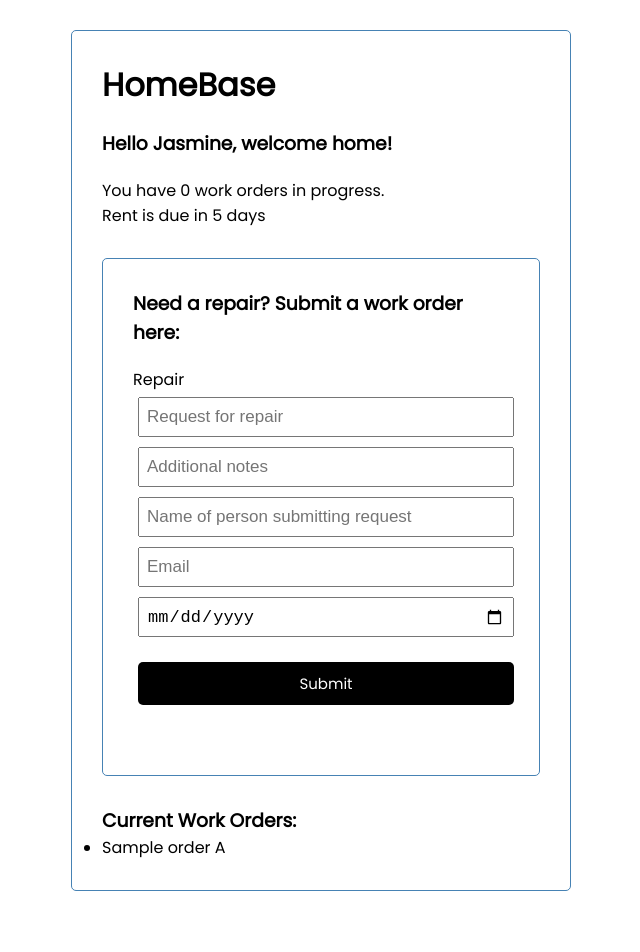
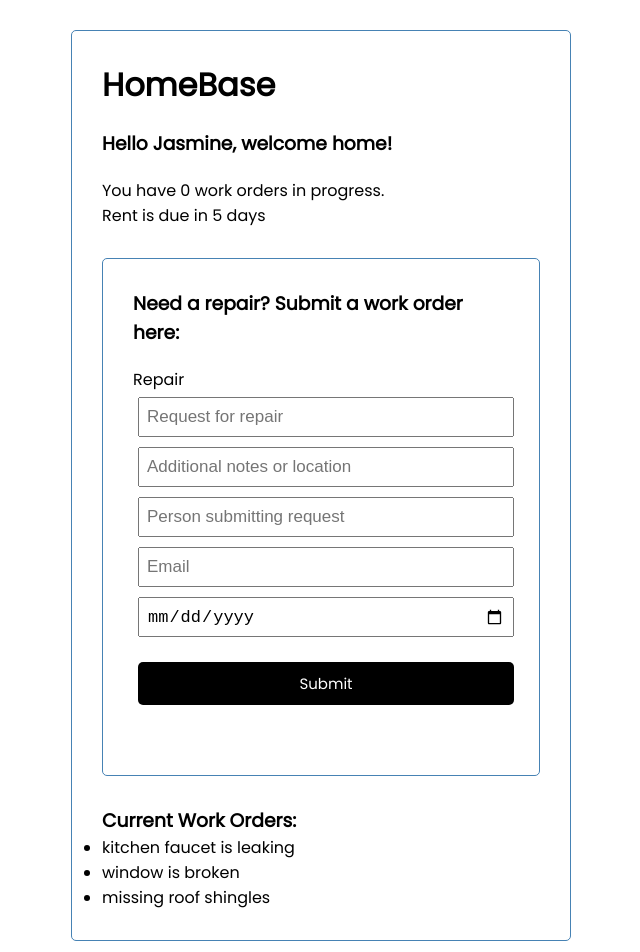
Before and after one commit to jsjohn026/homebase, a React (Vite) app: page / in a window 1280 px wide. Shown: the top 952 px of the page, without its empty margins (319-959 px from the left). Before the commit the page ends 921 px from the top, so only its background shows below. Built offline with nearby package versions, Linux system fonts and the light colour scheme.

Commit message:
extracted Work Orders into a separate component

```diff
--- a/src/App.jsx
+++ b/src/App.jsx
@@ -1,6 +1,7 @@
 import { useState } from 'react'
 import Header from './components/Header'
 import AddWorkOrder from './components/AddWorkOrder'
+import WorkOrders from './components/WorkOrders'
 
 const Hello = (props) => {
   console.log(props)
@@ -11,9 +12,9 @@ const Hello = (props) => {
   )
 }
 
-const App = () => {
-  const [ orderCount, setOrderCount ] = useState(0)
-  // const [ days, setDays ] = useState(5)
+const App = ({ orders }) => {
+  const [orderCount, setOrderCount] = useState(0)
+  // const [days, setDays] = useState(5)
 
   const name = 'Jasmine'
   const days = 5
@@ -33,11 +34,7 @@ const App = () => {
       <p>Rent is due in {days} days</p>
 
       <AddWorkOrder handleSubmit={handleSubmit} />
-
-      <h3>Current Work Orders:</h3>
-      <ul>
-        <li>Sample order A</li>
-      </ul>
+      <WorkOrders orders={orders} />
     </div>
   )
 }
--- a/src/components/AddWorkOrder.jsx
+++ b/src/components/AddWorkOrder.jsx
@@ -6,9 +6,9 @@ const AddWorkOrder = (props) => {
 
         <div className='form-control' >
           <label>Repair</label>
-          <input type="text" placeholder='Request for repair' name="order" />
-          <input type="text" placeholder='Additional notes' name="additionalNotes" />
-          <input type="text" placeholder='Name of person submitting request' name="submittedBy" />
+          <input type="text" placeholder='Request for repair' name="repair" />
+          <input type="text" placeholder='Additional notes or location' name="notes" />
+          <input type="text" placeholder='Person submitting request' name="submittedBy" />
           <input type="email" placeholder='Email' name="email" />
           <input type="date" name="dateAdded" />
         </div>
--- /dev/null
+++ b/src/components/WorkOrders.jsx
@@ -0,0 +1,16 @@
+const WorkOrders = ({ orders }) => {
+  return (
+    <div>
+      <h3>Current Work Orders:</h3>
+      <ul>
+      {orders.map(order =>
+        <li key={order.id}>
+          {order.repair}
+        </li>
+      )}
+      </ul>
+    </div>
+  )
+}
+
+export default WorkOrders
--- a/src/main.jsx
+++ b/src/main.jsx
@@ -2,4 +2,31 @@ import ReactDOM from 'react-dom/client'
 import App from './App'
 import './index.css'
 
-ReactDOM.createRoot(document.getElementById('root')).render(<App />)
+const orders = [
+  {
+    id: 1,
+    repair: "kitchen faucet is leaking",
+    notes: "leak is a slow drip even when faucet is off",
+    name: "Super Tenant",
+    email: "supertenant@email.com",
+    date: "07/14/2025"
+  },
+  {
+    id: 2,
+    repair: "window is broken",
+    notes: "in the master bedroom",
+    name: "Super Tenant",
+    email: "supertenant@email.com",
+    date: "07/14/2025"
+  },
+  {
+    id: 3,
+    repair: "missing roof shingles",
+    notes: "from recent storm",
+    name: "Landlord",
+    email: "landord@email.com",
+    date: "07/16/2025"
+  },
+]
+
+ReactDOM.createRoot(document.getElementById('root')).render(<App orders={orders} />)
```
